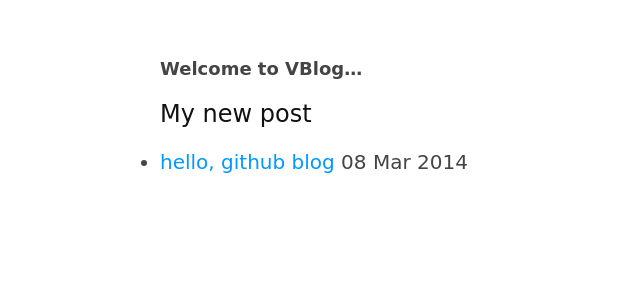
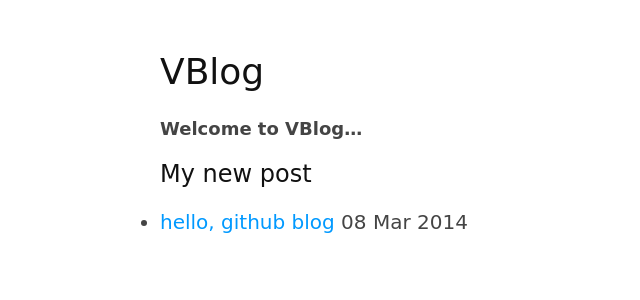
Before and after one commit to vell001/vblog, a Jekyll site: the page built from index.md, in a window 1280 px wide. Shown: the top 300 px of the page, without its empty margins (0-640 px from the left). Built offline with Jekyll 4.4.1, drawn with Linux system fonts in a browser that asks for light colours; Markdown is read by kramdown in place of the engine named in the settings.

Commit message:
update index

```diff
--- a/index.md
+++ b/index.md
@@ -2,7 +2,8 @@
 layout: default
 title: VBlog
 ---
-
+{{ page.title }}
+---------------------
 #####Welcome to VBlog...
 
 ###My new post
```
